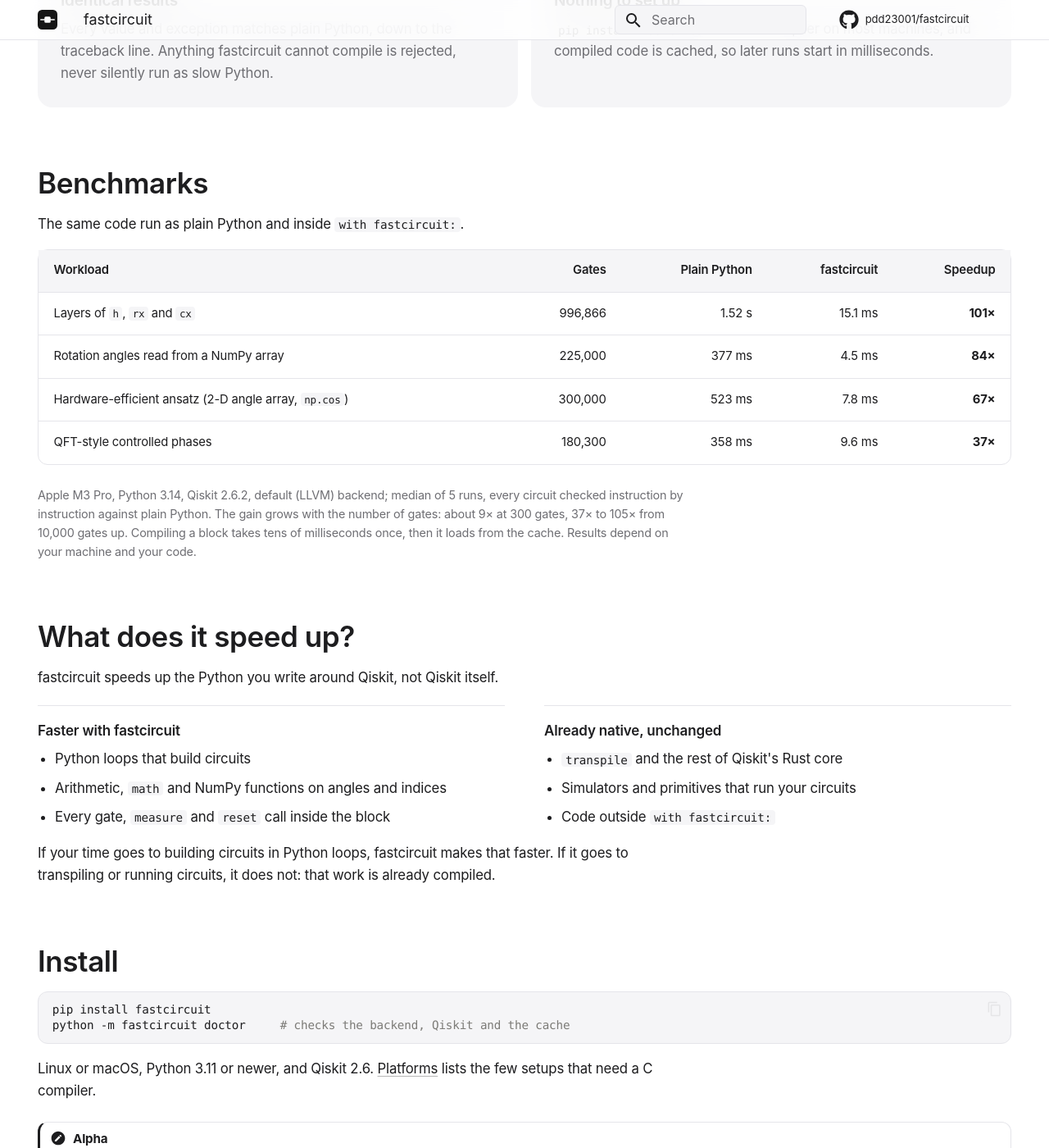
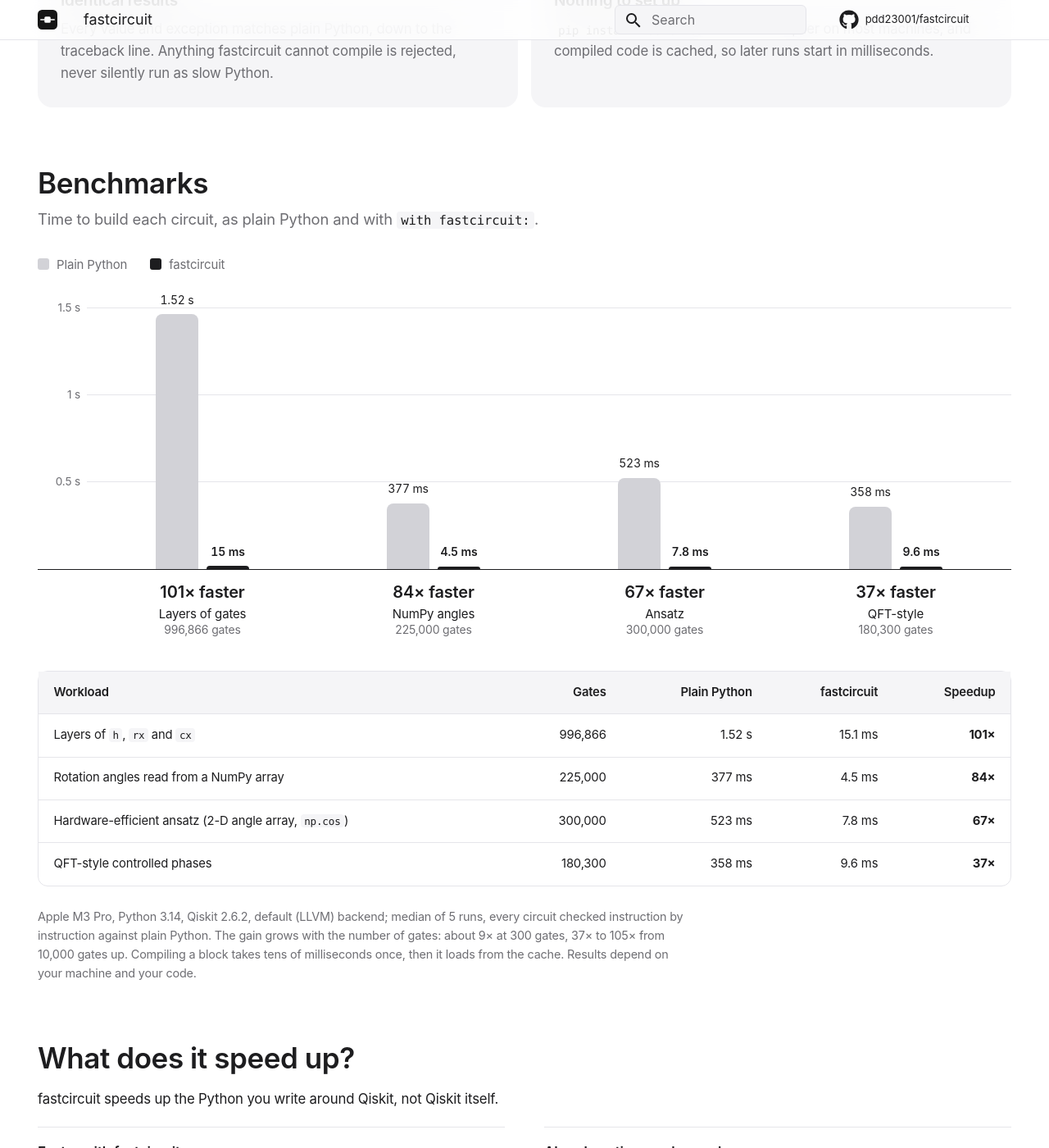
Before and after one commit to pdd23001/fastcircuit, an MkDocs documentation site: the page built from docs/index.md, in a window 1280 px wide and 1400 px high, scrolled down 1356 px. Shown: the whole window at 82% size. Built offline with MkDocs 1.6.1 and Material for MkDocs 9.7.7, drawn with Linux system fonts in a browser that asks for light colours; comment, search, counter and statistics services are not loaded.

Commit message:
Docs: benchmark histogram; changelog without subheadings
The Benchmarks section shows each workload's build time as a pair of
vertical bars, plain Python against fastcircuit, on a linear time axis, with
the speedup under each pair. Each bar grows in its measured time. The
changelog lists a version's changes directly under its heading.

```diff
--- a/docs/assets/extra.css
+++ b/docs/assets/extra.css
@@ -398,6 +398,131 @@ body {
   margin: 0;
 }
 
+/* Benchmarks: build time per workload, Python vs fastcircuit (home.js starts it) */
+.md-typeset .fc-hist {
+  margin: 1.4rem 0 2rem;
+}
+.md-typeset .fc-hist__legend {
+  display: flex;
+  gap: 1.4rem;
+  font-size: 0.75rem;
+  color: var(--fc-muted);
+  margin-bottom: 1rem;
+}
+.md-typeset .fc-hist__key::before {
+  content: "";
+  display: inline-block;
+  width: 0.7rem;
+  height: 0.7rem;
+  border-radius: 3px;
+  margin-right: 0.45rem;
+  vertical-align: -0.05rem;
+}
+.md-typeset .fc-hist__key--slow::before {
+  background: var(--fc-bar-slow);
+}
+.md-typeset .fc-hist__key--fast::before {
+  background: var(--fc-bar-fast);
+}
+.md-typeset .fc-hist__plot,
+.md-typeset .fc-hist__labels {
+  display: grid;
+  grid-template-columns: repeat(4, minmax(0, 1fr));
+  padding-left: 3rem;
+}
+.md-typeset .fc-hist__plot {
+  position: relative;
+  height: 17rem;
+  border-bottom: 1px solid var(--fc-text);
+}
+.md-typeset .fc-hist__ticks {
+  position: absolute;
+  inset: 0 0 0 3rem;
+  pointer-events: none;
+}
+.md-typeset .fc-hist__ticks b {
+  position: absolute;
+  left: 0;
+  right: 0;
+  border-top: 1px solid var(--fc-border);
+  font-weight: 400;
+}
+.md-typeset .fc-hist__ticks b span {
+  position: absolute;
+  left: -3rem;
+  width: 2.6rem;
+  transform: translateY(-50%);
+  text-align: right;
+  font-size: 0.68rem;
+  color: var(--fc-muted);
+}
+.md-typeset .fc-hist__group {
+  position: relative;
+  display: flex;
+  justify-content: center;
+  align-items: flex-end;
+  gap: 0.5rem;
+  height: 100%;
+}
+.md-typeset .fc-hist__col {
+  display: flex;
+  flex-direction: column;
+  justify-content: flex-end;
+  align-items: center;
+  width: 2.6rem;
+  height: 100%;
+}
+.md-typeset .fc-hist__col i {
+  display: block;
+  width: 100%;
+  height: var(--fc-h);
+  min-height: 3px;
+  border-radius: 0.4rem 0.4rem 0 0;
+  transform: scaleY(0);
+  transform-origin: bottom center;
+}
+.md-typeset .fc-hist__col--slow i {
+  background: var(--fc-bar-slow);
+}
+.md-typeset .fc-hist__col--fast i {
+  background: var(--fc-bar-fast);
+}
+.md-typeset .fc-hist__col span {
+  font-size: 0.7rem;
+  font-variant-numeric: tabular-nums;
+  white-space: nowrap;
+  margin-bottom: 0.3rem;
+  opacity: 0;
+}
+.md-typeset .fc-hist__col--fast span {
+  font-weight: 600;
+}
+.md-typeset .fc-hist.is-running .fc-hist__col i {
+  transform: scaleY(1);
+  transition: transform var(--fc-t) linear;
+}
+.md-typeset .fc-hist.is-running .fc-hist__col span {
+  opacity: 1;
+  transition: opacity 200ms var(--fc-t);
+}
+.md-typeset .fc-hist__labels > div {
+  text-align: center;
+  font-size: 0.75rem;
+  line-height: 1.35;
+  padding: 0.7rem 0.3rem 0;
+}
+.md-typeset .fc-hist__labels strong {
+  display: block;
+  font-size: 1rem;
+  font-weight: 600;
+  margin-bottom: 0.15rem;
+}
+.md-typeset .fc-hist__labels span {
+  display: block;
+  color: var(--fc-muted);
+  font-size: 0.7rem;
+}
+
 .md-typeset .fc-note {
   color: var(--fc-muted);
   font-size: 0.72rem;
@@ -473,6 +598,21 @@ body {
   }
 }
 @media screen and (max-width: 44.9844em) {
+  .md-typeset .fc-hist__col {
+    width: 1.5rem;
+  }
+  .md-typeset .fc-hist__col span {
+    font-size: 0.6rem;
+  }
+  .md-typeset .fc-hist__group {
+    gap: 0.25rem;
+  }
+  .md-typeset .fc-hist__labels > div {
+    font-size: 0.68rem;
+  }
+  .md-typeset .fc-hist__labels strong {
+    font-size: 0.82rem;
+  }
   .md-typeset .fc-hero h1 {
     font-size: 1.65rem;
   }
@@ -489,6 +629,15 @@ body {
 }
 
 @media (prefers-reduced-motion: reduce) {
+  .md-typeset .fc-hist__col i,
+  .md-typeset .fc-hist.is-running .fc-hist__col i {
+    transform: none;
+    transition: none;
+  }
+  .md-typeset .fc-hist__col span {
+    opacity: 1;
+    transition: none;
+  }
   .md-typeset .fc-race__bar,
   .md-typeset .fc-race.is-running .fc-race__bar {
     transform: none;
--- a/docs/assets/home.js
+++ b/docs/assets/home.js
@@ -1,8 +1,8 @@
-// Home page: start the benchmark bar race when it scrolls into view.
+// Home page: animate the benchmark charts when they scroll into view.
 // Material's instant navigation swaps pages without reloading, so this runs
 // on every page change through document$.
 document$.subscribe(function () {
-  var races = document.querySelectorAll(".fc-race");
+  var races = document.querySelectorAll(".fc-race, .fc-hist");
   if (!races.length) return;
   if (!("IntersectionObserver" in window)) {
     races.forEach(function (race) { race.classList.add("is-running"); });
--- a/docs/index.md
+++ b/docs/index.md
@@ -113,7 +113,24 @@ cached, so later runs start in milliseconds.
 
 ## Benchmarks
 
-The same code run as plain Python and inside `with fastcircuit:`.
+<p class="fc-section-lead">Time to build each circuit, as plain Python and with <code>with fastcircuit:</code>.</p>
+
+<div class="fc-hist" role="img" aria-label="Build time per workload. Layers: 1.52 s in Python, 15 ms with fastcircuit. NumPy angles: 377 ms and 4.5 ms. Ansatz: 523 ms and 7.8 ms. QFT-style: 358 ms and 9.6 ms.">
+  <div class="fc-hist__legend"><span class="fc-hist__key fc-hist__key--slow">Plain Python</span><span class="fc-hist__key fc-hist__key--fast">fastcircuit</span></div>
+  <div class="fc-hist__plot">
+    <div class="fc-hist__ticks"><b style="bottom: 31.25%"><span>0.5 s</span></b><b style="bottom: 62.50%"><span>1 s</span></b><b style="bottom: 93.75%"><span>1.5 s</span></b></div>
+    <div class="fc-hist__group"><div class="fc-hist__col fc-hist__col--slow"><span>1.52 s</span><i style="--fc-h: 95.08%; --fc-t: 1521ms"></i></div><div class="fc-hist__col fc-hist__col--fast"><span>15 ms</span><i style="--fc-h: 0.95%; --fc-t: 15ms"></i></div></div>
+    <div class="fc-hist__group"><div class="fc-hist__col fc-hist__col--slow"><span>377 ms</span><i style="--fc-h: 23.53%; --fc-t: 376ms"></i></div><div class="fc-hist__col fc-hist__col--fast"><span>4.5 ms</span><i style="--fc-h: 0.28%; --fc-t: 4ms"></i></div></div>
+    <div class="fc-hist__group"><div class="fc-hist__col fc-hist__col--slow"><span>523 ms</span><i style="--fc-h: 32.66%; --fc-t: 523ms"></i></div><div class="fc-hist__col fc-hist__col--fast"><span>7.8 ms</span><i style="--fc-h: 0.49%; --fc-t: 8ms"></i></div></div>
+    <div class="fc-hist__group"><div class="fc-hist__col fc-hist__col--slow"><span>358 ms</span><i style="--fc-h: 22.38%; --fc-t: 358ms"></i></div><div class="fc-hist__col fc-hist__col--fast"><span>9.6 ms</span><i style="--fc-h: 0.60%; --fc-t: 10ms"></i></div></div>
+  </div>
+  <div class="fc-hist__labels">
+    <div><strong>101× faster</strong>Layers of gates<span>996,866 gates</span></div>
+    <div><strong>84× faster</strong>NumPy angles<span>225,000 gates</span></div>
+    <div><strong>67× faster</strong>Ansatz<span>300,000 gates</span></div>
+    <div><strong>37× faster</strong>QFT-style<span>180,300 gates</span></div>
+  </div>
+</div>
 
 | Workload | Gates | Plain Python | fastcircuit | Speedup |
 |---|---:|---:|---:|---:|
```
Also changed, not shown: CHANGELOG.md (+0 -1 lines).
